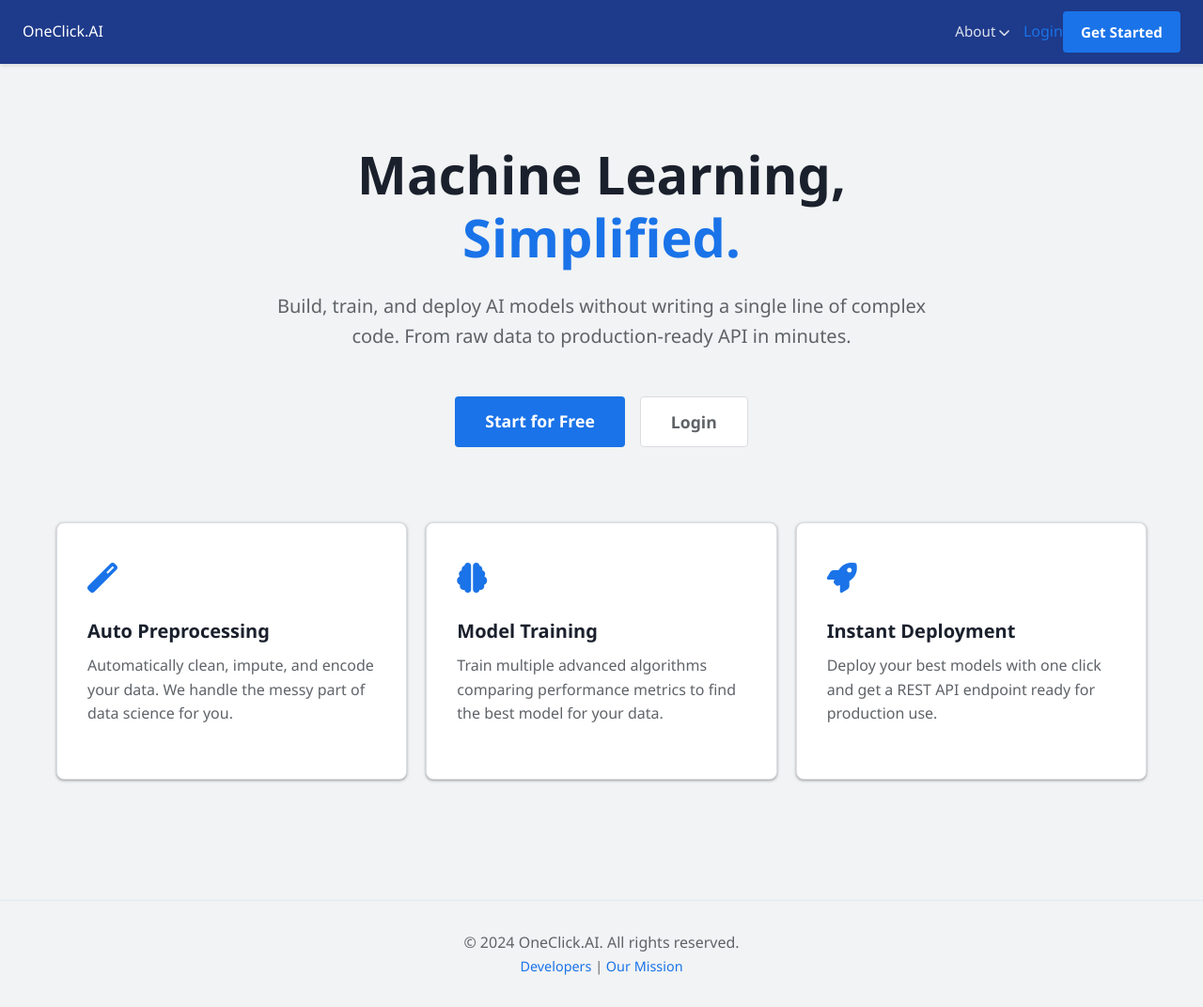
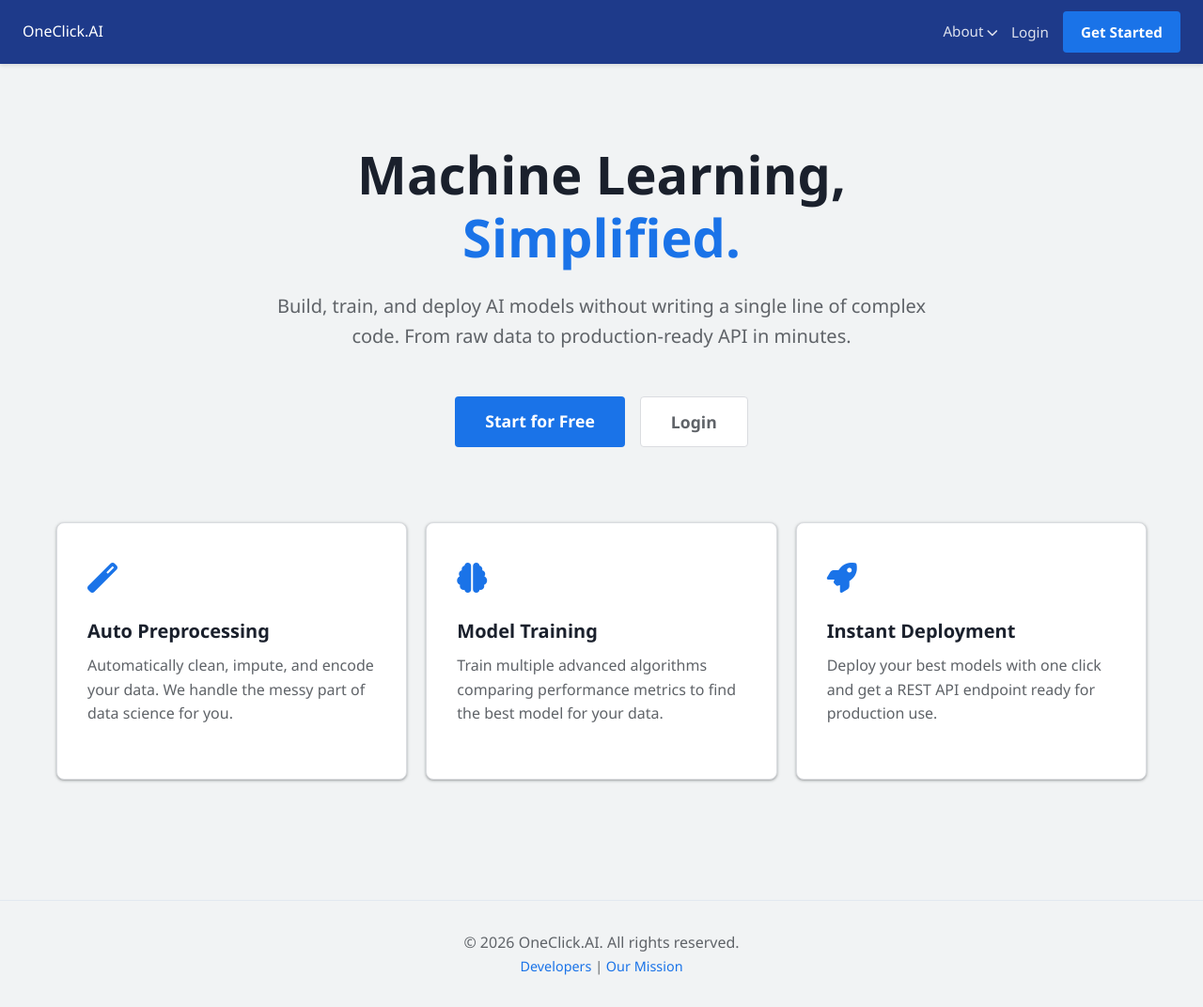
Before and after one commit to Prithvi-Siddharth/OneClick.AI, a FastAPI app: page / in a window 1280 px wide. Shown: the whole page at 94% size. Run offline with FastAPI, Linux system fonts and the light colour scheme; parts of the project's set-up code (start-up, migrations or seed data) failed here and were passed over.

Commit message:
fronend fix

```diff
--- a/backend/app/templates/home.html
+++ b/backend/app/templates/home.html
@@ -16,8 +16,8 @@
     <!-- Navigation Bar -->
     <nav class="navbar">
         <div class="logo">OneClick.AI</div>
-        <div class="nav-links" style="display: flex; align-items: center;">
-            <div class="dropdown" style="margin-right: 15px;">
+        <div class="nav-links" style="display: flex; align-items: center; gap: 15px;">
+            <div class="dropdown" style="position: relative;">
                 <a href="#" class="nav-link">About <i class="fas fa-chevron-down" style="font-size: 0.8em;"></i></a>
                 <div class="dropdown-content">
                     <a href="/about_mission">Our Mission</a>
@@ -26,7 +26,7 @@
                     <a href="/about_guide">User Guide</a>
                 </div>
             </div>
-            <a href="/login" class="nav-item">Login</a>
+            <a href="/login" class="nav-link" style="color: rgba(255,255,255,0.85);">Login</a>
             <a href="/register" class="btn btn-sm btn-primary" style="color: white; text-decoration: none;">Get Started</a>
         </div>
     </nav>
@@ -104,7 +104,7 @@
 
         <footer
             style="text-align: center; padding: 2rem; color: var(--text-secondary); border-top: 1px solid #e2e8f0; margin-top: 4rem;">
-            <p>&copy; 2024 OneClick.AI. All rights reserved.</p>
+            <p>&copy; 2026 OneClick.AI. All rights reserved.</p>
             <p style="font-size: 0.9em;">
                 <a href="/about_developers" style="color: var(--primary-color);">Developers</a> |
                 <a href="/about_mission" style="color: var(--primary-color);">Our Mission</a>
```
Also changed, not shown: backend/docs/PREPROCESSING_GUIDE.md (renamed from PREPROCESSING_GUIDE.md).
